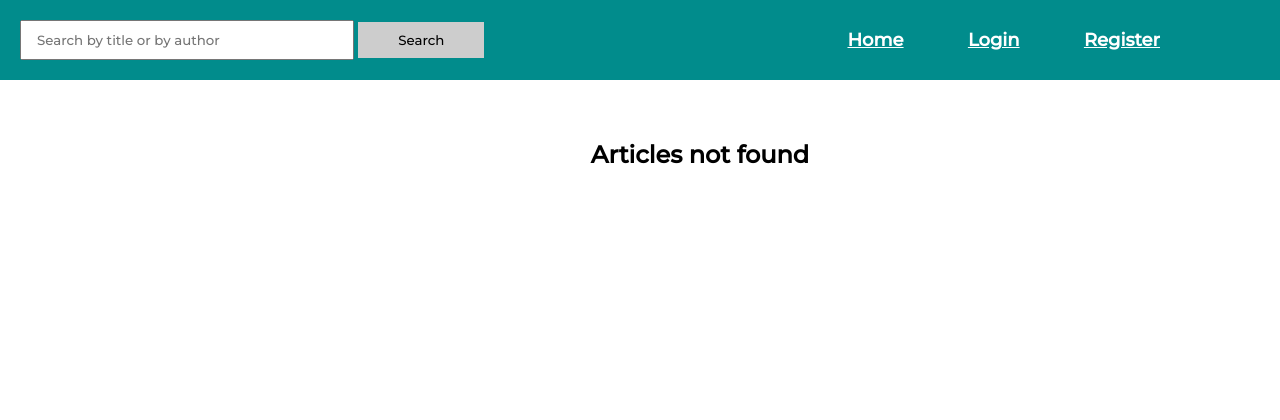
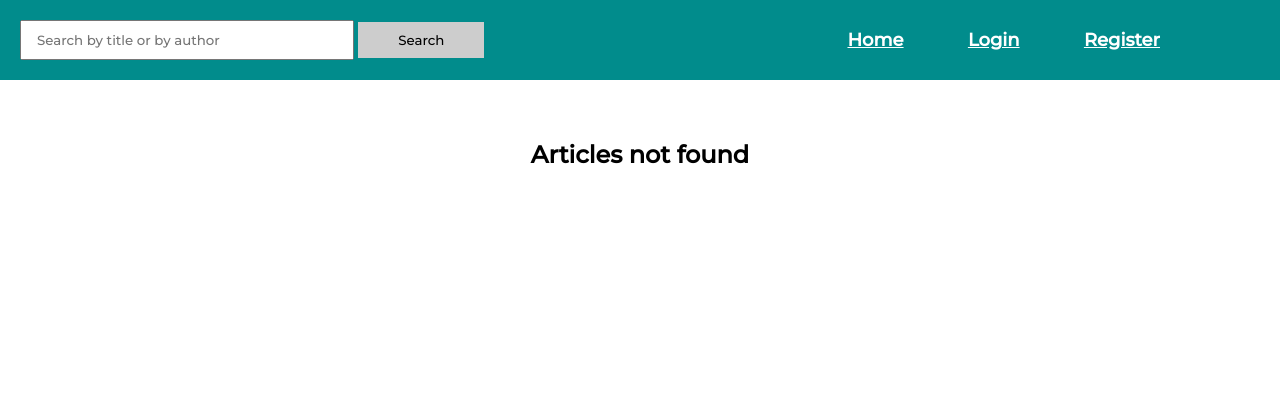
Before and after one commit to Nikita-Goncharov/DjangoArticleTask, a Django app: page / in a window 1280 px wide; the page is wider, and only the part inside the window is pictured. Shown: the top 420 px of that part. Run offline with Django 4.2, Linux system fonts and the light colour scheme; data that the repository does not hold is empty.

Commit message:
fix styles

```diff
--- a/django_articles/articles/static/articles/css/article_detail.css
+++ b/django_articles/articles/static/articles/css/article_detail.css
@@ -5,7 +5,6 @@
 .article_container {
     display: flex;
     flex-direction: row;
-    width: 100%;
     flex-wrap: wrap;
     justify-content: center;
     align-items: center;
--- a/django_articles/articles/static/articles/css/create_article.css
+++ b/django_articles/articles/static/articles/css/create_article.css
@@ -1,7 +1,7 @@
 .container {
     display: flex;
     flex-direction: column;
-    width: 100%;
+
     flex-wrap: wrap;
     justify-content: center;
     align-items: center;
--- a/django_articles/articles/static/articles/css/home.css
+++ b/django_articles/articles/static/articles/css/home.css
@@ -18,7 +18,6 @@
 .container {
     display: flex;
     flex-direction: row;
-    width: 100%;
     flex-wrap: wrap;
     justify-content: center;
 }
--- a/django_articles/articles/static/articles/css/login_register.css
+++ b/django_articles/articles/static/articles/css/login_register.css
@@ -1,7 +1,6 @@
 .container {
     display: flex;
     flex-direction: column;
-    width: 100%;
     flex-wrap: wrap;
     justify-content: center;
     align-items: center;
```
